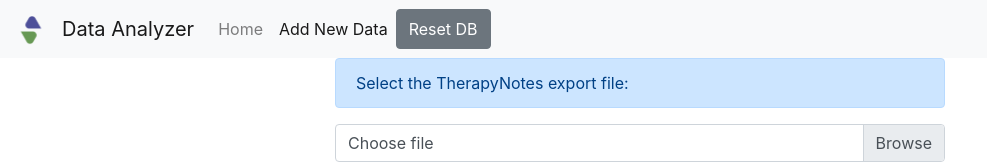
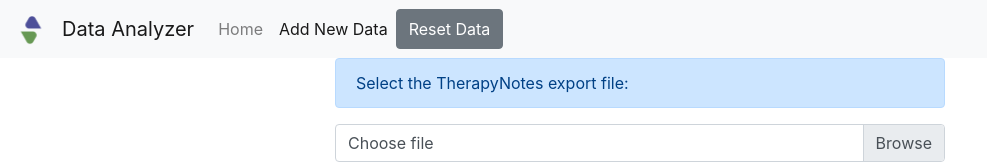
Before and after one commit to parsehex/data-analyzer, a Vue app: page /upload in a window 1280 px wide. Shown: the top 164 px of the page, without its empty margins (0-987 px from the left). Built offline with nearby package versions, Linux system fonts and the light colour scheme.

Commit message:
reset localstorage too

```diff
--- a/src/components/Navigation/Navigation.vue
+++ b/src/components/Navigation/Navigation.vue
@@ -20,7 +20,7 @@
 			<ul class="navbar-nav mr-auto">
 				<nav-item to="/">Home</nav-item>
 				<nav-item to="/upload">Add New Data</nav-item>
-				<btn type="secondary" v-if="isDev" @click="reset">Reset DB</btn>
+				<btn type="secondary" v-if="isDev" @click="reset">Reset Data</btn>
 			</ul>
 		</div>
 	</nav>
@@ -47,6 +47,7 @@
 		methods: {
 			reset: async () => {
 				await Dexie.delete('data-analyzer');
+				localStorage.clear();
 				window.location.replace('/');
 			},
 		},
```
